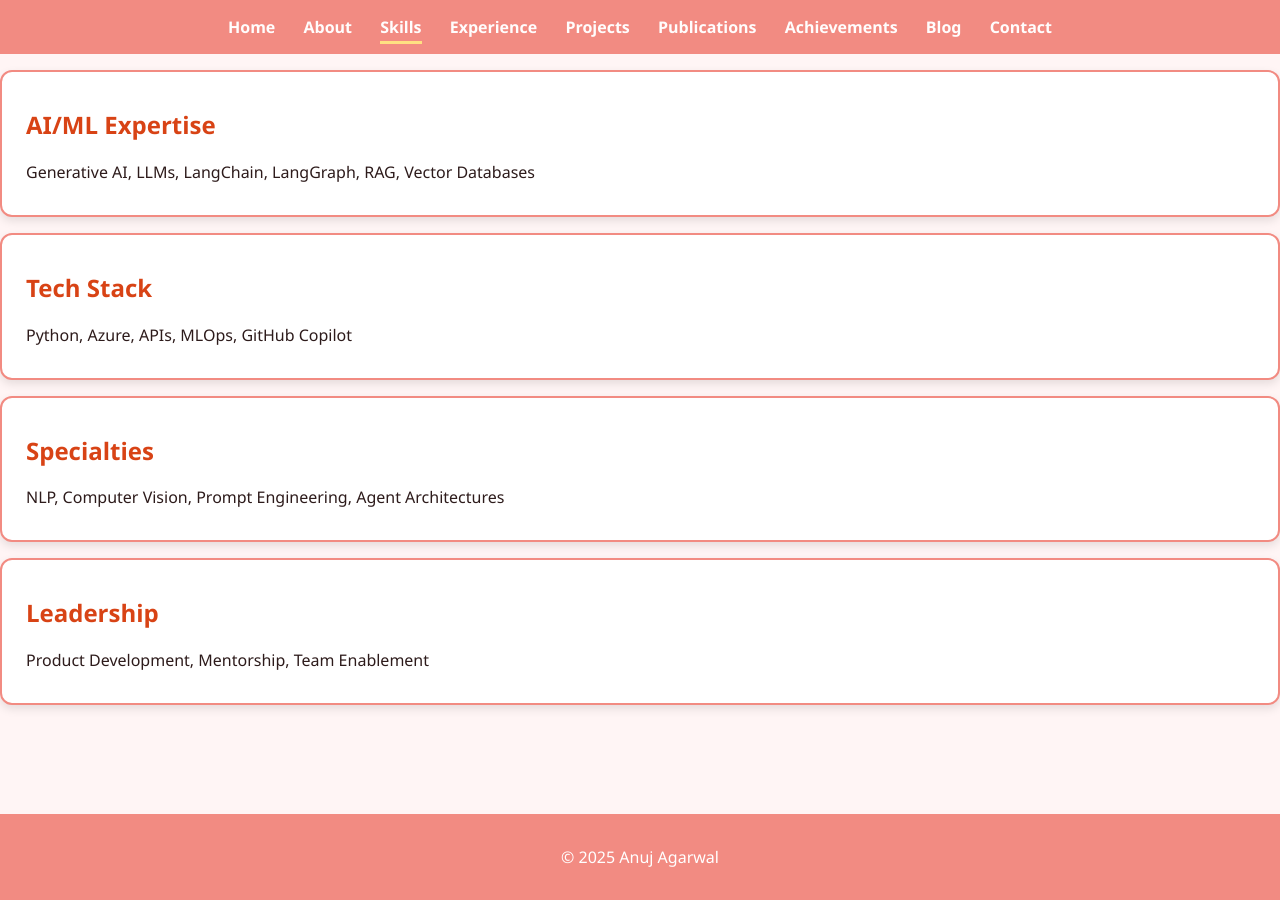
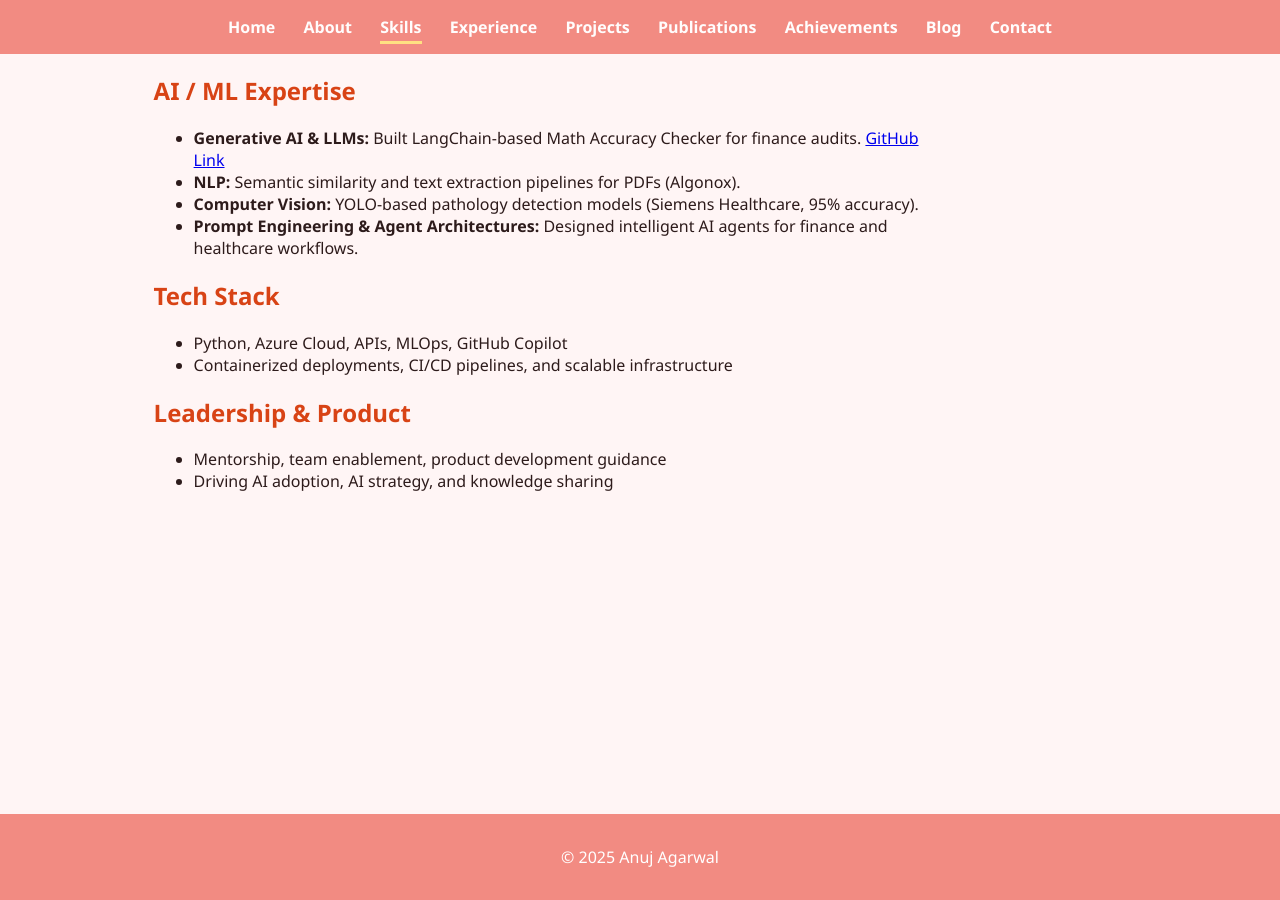
Before and after one commit to anuj-agarwal/anuj-agarwal.github.io, a Jekyll site: the page built from skills.md, in a window 1280 px wide. Built offline with Jekyll 4.4.1, drawn with Linux system fonts in a browser that asks for light colours.

Commit message:
Update skills.md

```diff
--- a/skills.md
+++ b/skills.md
@@ -3,22 +3,24 @@ layout: default
 title: "Skills"
 permalink: /skills/
 ---
-<div class="box">
-  <h2>AI/ML Expertise</h2>
-  <p>Generative AI, LLMs, LangChain, LangGraph, RAG, Vector Databases</p>
+<div style="margin-left:12%; max-width:800px;">
+  <h2>AI / ML Expertise</h2>
+  <ul>
+    <li><strong>Generative AI & LLMs:</strong> Built LangChain-based Math Accuracy Checker for finance audits. <a href="https://github.com/anuj-agarwal/Adjusting-short-straddle-Quant-bot">GitHub Link</a></li>
+    <li><strong>NLP:</strong> Semantic similarity and text extraction pipelines for PDFs (Algonox).</li>
+    <li><strong>Computer Vision:</strong> YOLO-based pathology detection models (Siemens Healthcare, 95% accuracy).</li>
+    <li><strong>Prompt Engineering & Agent Architectures:</strong> Designed intelligent AI agents for finance and healthcare workflows.</li>
+  </ul>
+
+  <h2>Tech Stack</h2>
+  <ul>
+    <li>Python, Azure Cloud, APIs, MLOps, GitHub Copilot</li>
+    <li>Containerized deployments, CI/CD pipelines, and scalable infrastructure</li>
+  </ul>
+
+  <h2>Leadership & Product</h2>
+  <ul>
+    <li>Mentorship, team enablement, product development guidance</li>
+    <li>Driving AI adoption, AI strategy, and knowledge sharing</li>
+  </ul>
 </div>
-
-<div class="box">
-  <h2>Tech Stack</h2>
-  <p>Python, Azure, APIs, MLOps, GitHub Copilot</p>
-</div>
-
-<div class="box">
-  <h2>Specialties</h2>
-  <p>NLP, Computer Vision, Prompt Engineering, Agent Architectures</p>
-</div>
-
-<div class="box">
-  <h2>Leadership</h2>
-  <p>Product Development, Mentorship, Team Enablement</p>
-</div>
```
